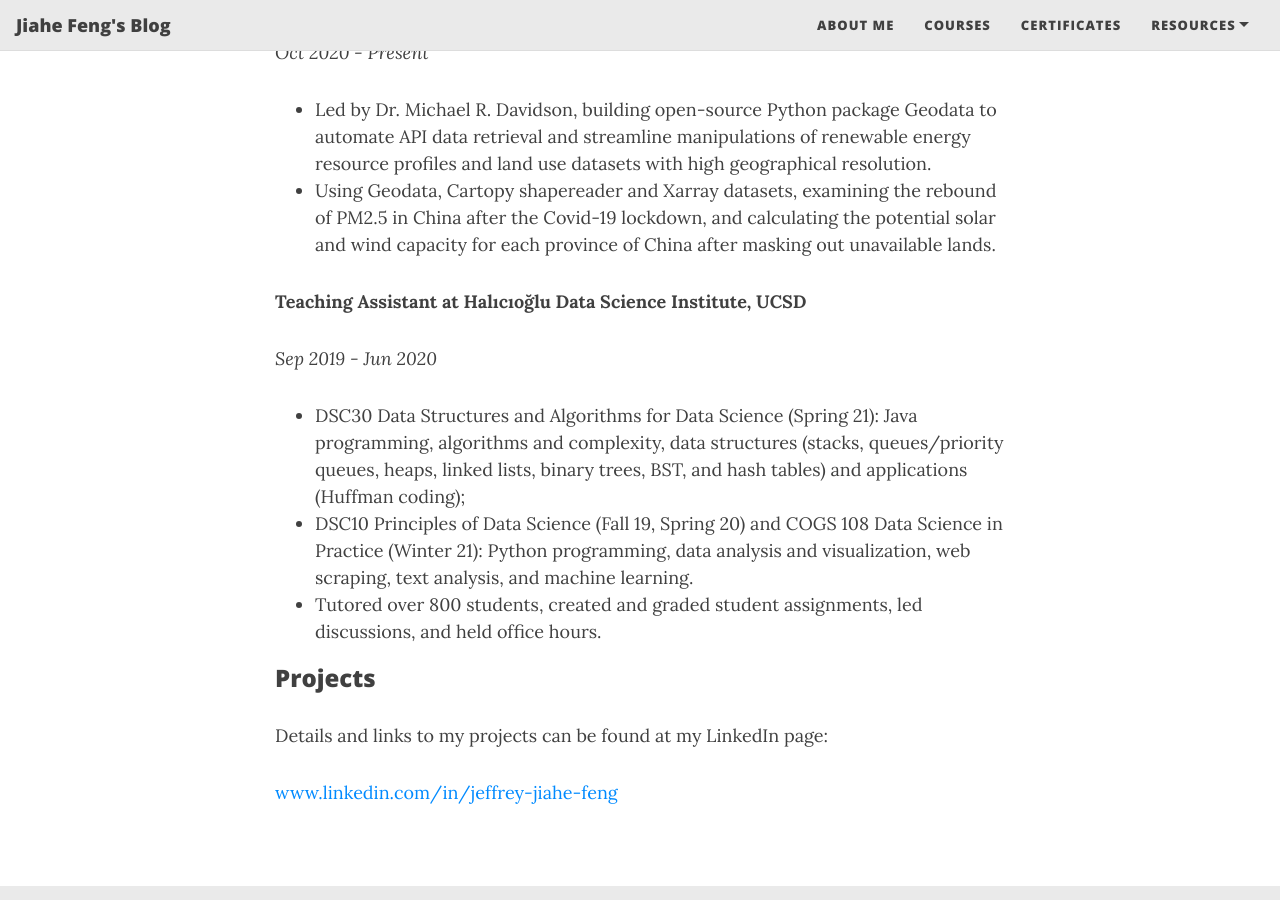
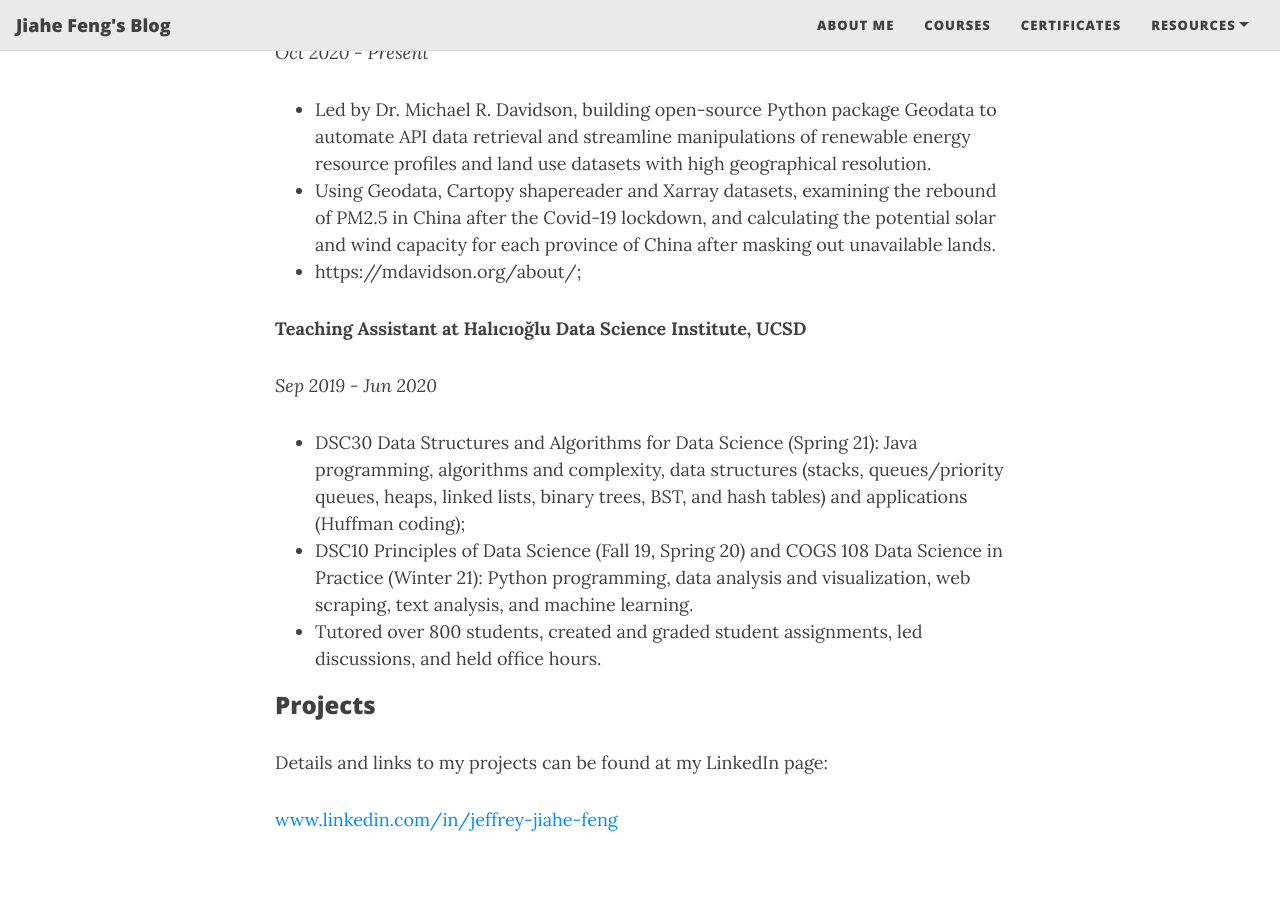
Before and after one commit to jeffrey7377/jeffrey7377.github.io, a Jekyll site: the page built from aboutme.md, in a window 1280 px wide and 900 px high, scrolled down 1083 px. Built offline with Jekyll 4.4.1, drawn with Linux system fonts in a browser that asks for light colours; nearby versions of some CDN libraries; some of the changed lines change nothing that is shown.

Commit message:
Update aboutme.md

```diff
--- a/aboutme.md
+++ b/aboutme.md
@@ -28,6 +28,7 @@ I was born in Jiangsu, China. In 2014, I came to the United States to attend the
 
 -	Led by Dr. Michael R. Davidson, building open-source Python package Geodata to automate API data retrieval and streamline manipulations of renewable energy resource profiles and land use datasets with high geographical resolution.
 -	Using Geodata, Cartopy shapereader and Xarray datasets, examining the rebound of PM2.5 in China after the Covid-19 lockdown, and calculating the potential solar and wind capacity for each province of China after masking out unavailable lands.
+-	https://mdavidson.org/about/;
 
 **Teaching Assistant at Halıcıoğlu Data Science Institute, UCSD**
 
```
